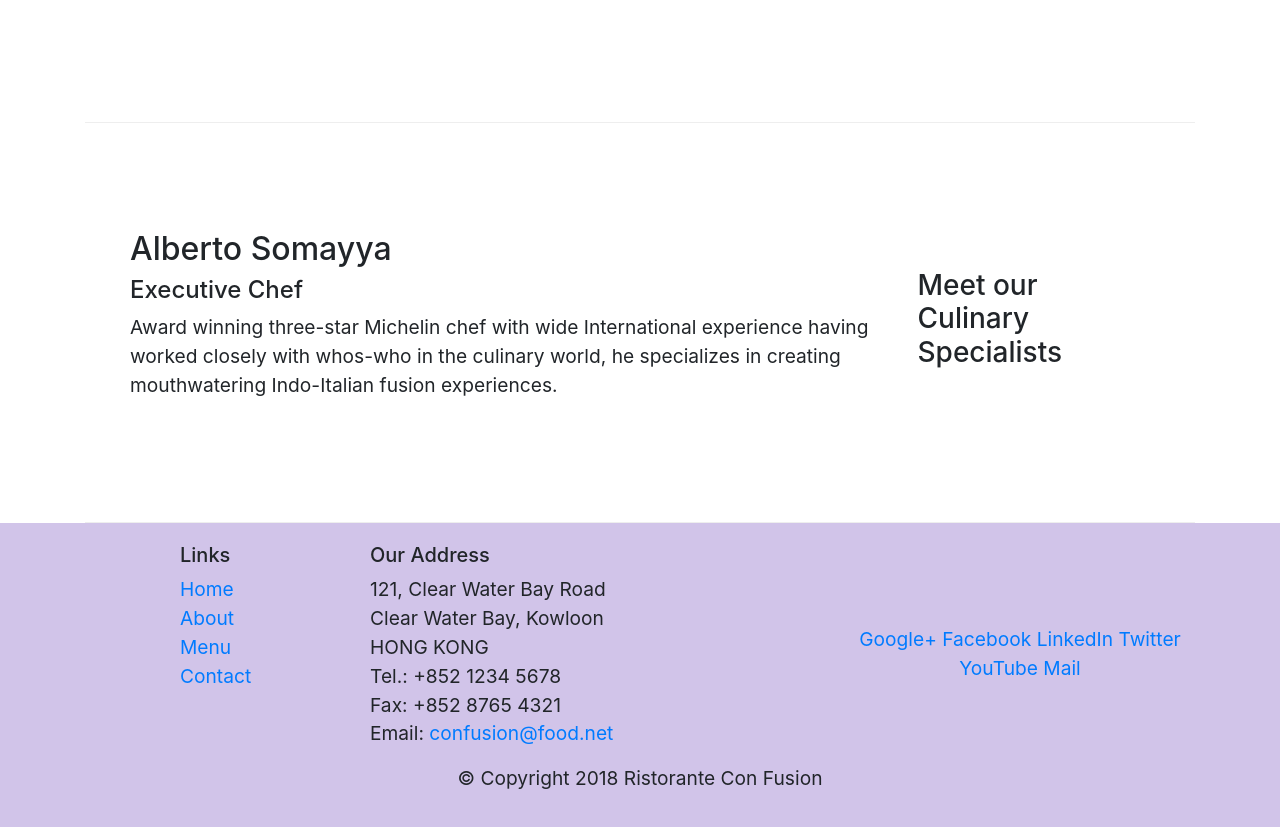
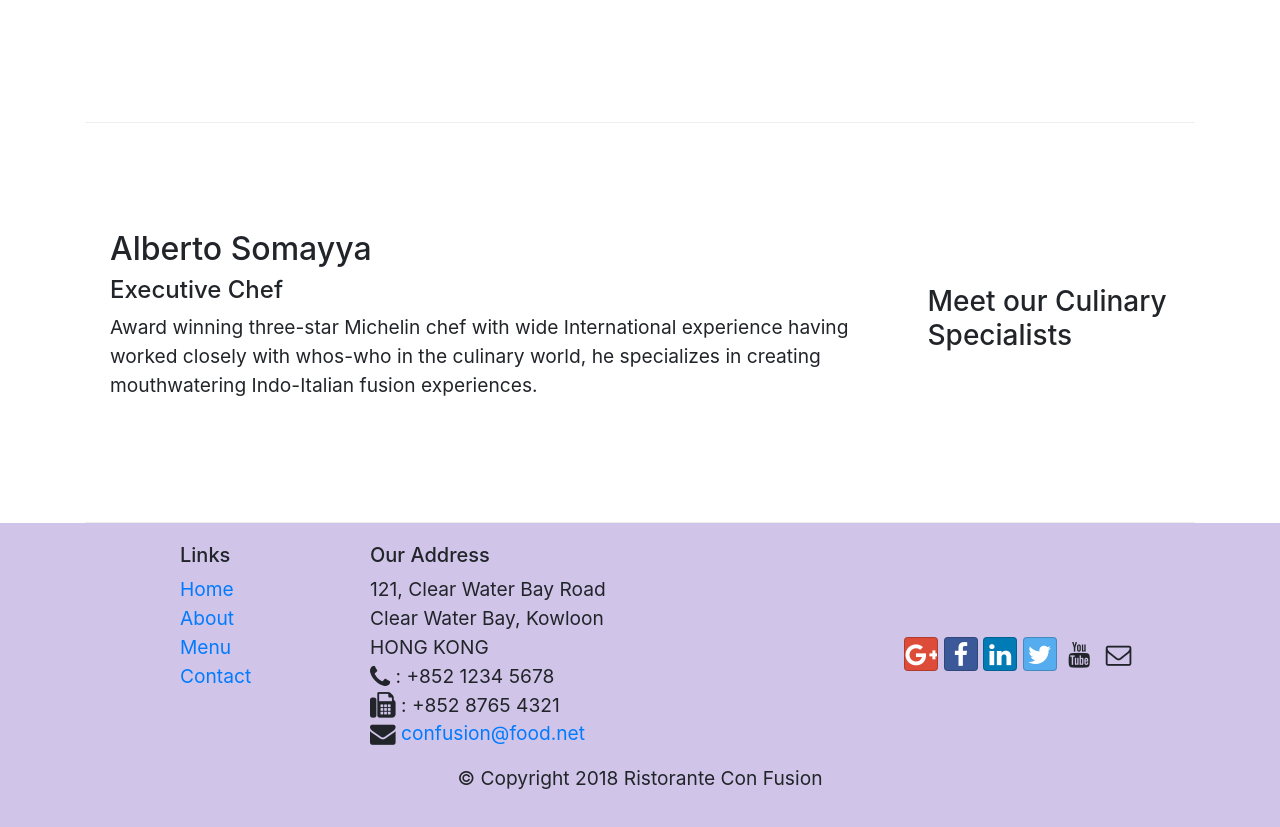
Before and after one commit to bc183/conFusion, a website: page index.html in a window 1280 px wide. Shown: the part 1025-1852 px from the top of the page. Drawn offline with nearby package versions, Linux system fonts and the light colour scheme.

Commit message:
icon fonts

```diff
--- a/css/styles.css
+++ b/css/styles.css
@@ -15,7 +15,7 @@ body {
 
 .row-content {
     margin: 0px auto;
-    padding: 10px 30px 10px 30px;
+    padding: 50px 10px 50px 10px;
     border-bottom: 1px ridge;
     min-height: 400px;
 }
--- a/index.html
+++ b/index.html
@@ -6,6 +6,8 @@
     <meta name="viewport" content="width=device-width, initial-scale=1, shrink-to-fit=no">
     <meta http-equiv="x-ua-compatible" content="ie=edge">
     <link rel="stylesheet" href="node_modules/bootstrap/dist/css/bootstrap.min.css">
+    <link rel="stylesheet" href="node_modules/font-awesome/css/font-awesome.min.css">
+    <link rel="stylesheet" href="node_modules/bootstrap-social/bootstrap-social.css">
     <link rel="stylesheet" href="css/styles.css">
     <title>Ristorante Con Fusion</title>
 </head>
@@ -19,10 +21,10 @@
             <a class="navbar-brand mr-auto" href="#">Ristorante con Fusion</a>
             <div class="collapse navbar-collapse" id="Navbar">
                 <ul class="navbar-nav mr-auto">
-                    <li class="nav-item"><a class="nav-link active" href="#">Home</a></li>
-                    <li class="nav-item"><a class="nav-link" href="aboutus.html">About</a></li>
-                    <li class="nav-item"> <a class="nav-link" href="#">Menu</a></li>
-                    <li class="nav-item"> <a class="nav-link" href="#">Contact</a></li>
+                    <li class="nav-item"><a class="nav-link active" href="#"><span class="fa fa-home fa-lg"></span> Home</a></li>
+                    <li class="nav-item"><a class="nav-link" href="aboutus.html"><span class="fa fa-info fa-lg"></span> About</a></li>
+                    <li class="nav-item"> <a class="nav-link" href="#"><span class="fa fa-list fa-lg"></span> Menu</a></li>
+                    <li class="nav-item"> <a class="nav-link" href="#"><span class="fa fa-address-card fa-lg"></span> Contact</a></li>
                 </ul>
             </div>
         </div>
@@ -92,32 +94,32 @@
 		              121, Clear Water Bay Road<br>
 		              Clear Water Bay, Kowloon<br>
 		              HONG KONG<br>
-		              Tel.: +852 1234 5678<br>
-		              Fax: +852 8765 4321<br>
-		              Email: <a href="mailto:confusion@food.net">confusion@food.net</a>
+		              <i class="fa fa-phone fa-lg"></i> : +852 1234 5678<br>
+		              <i class="fa fa-fax fa-lg"></i> : +852 8765 4321<br>
+		              <i class="fa fa-envelope fa-lg"></i> <a href="mailto:confusion@food.net">confusion@food.net</a>
 		           </address>
                 </div>
                 <div class="col-12 col-sm-4 align-self-center">
                     <div class="text-center address">
-                        <a href="http://google.com/+">Google+</a>
-                        <a href="http://www.facebook.com/profile.php?id=">Facebook</a>
-                        <a href="http://www.linkedin.com/in/">LinkedIn</a>
-                        <a href="http://twitter.com/">Twitter</a>
-                        <a href="http://youtube.com/">YouTube</a>
-                        <a href="mailto:">Mail</a>
+                        <a class="btn btn-social-icon btn-google" href="http://google.com/+"><i class="fa fa-google-plus fa-lg"></i></a>
+                        <a class="btn btn-social-icon btn-facebook" href="http://www.facebook.com/profile.php?id="><i class="fa fa-facebook fa-lg"></i></a>
+                        <a class="btn btn-social-icon btn-linkedin" href="http://www.linkedin.com/in/"><i class="fa fa-linkedin fa-lg"></i></a>
+                        <a class="btn btn-social-icon btn-twitter" href="http://twitter.com/"><i class="fa fa-twitter fa-lg"></i></a>
+                        <a class="btn btn-social-icon btn-youtube" href="http://youtube.com/"><i class="fa fa-youtube fa-lg"></i></a>
+                        <a class="btn btn-social-icon" href=" mailto: "><i class="fa fa-envelope-o fa-lg "></i></a>
                     </div>
                 </div>
             </div>
-            <div class="row justify-content-center">
-                <div class="col-auto">
+            <div class="row justify-content-center ">
+                <div class="col-auto ">
                     <p>© Copyright 2018 Ristorante Con Fusion</p>
                 </div>
             </div>
         </div>
     </footer>
-    <script src="node_modules/jquery/dist/jquery.slim.min.js"></script>
-    <script src="node_modules/popper.js/dist/umd/popper.min.js"></script>
-    <script src="node_modules/bootstrap/dist/js/bootstrap.min.js"></script>
+    <script src="node_modules/jquery/dist/jquery.slim.min.js "></script>
+    <script src="node_modules/popper.js/dist/umd/popper.min.js "></script>
+    <script src="node_modules/bootstrap/dist/js/bootstrap.min.js "></script>
 </body>
 
 </html>
```
Also changed, not shown: package.json (+5 -5 lines), 1 other file.
